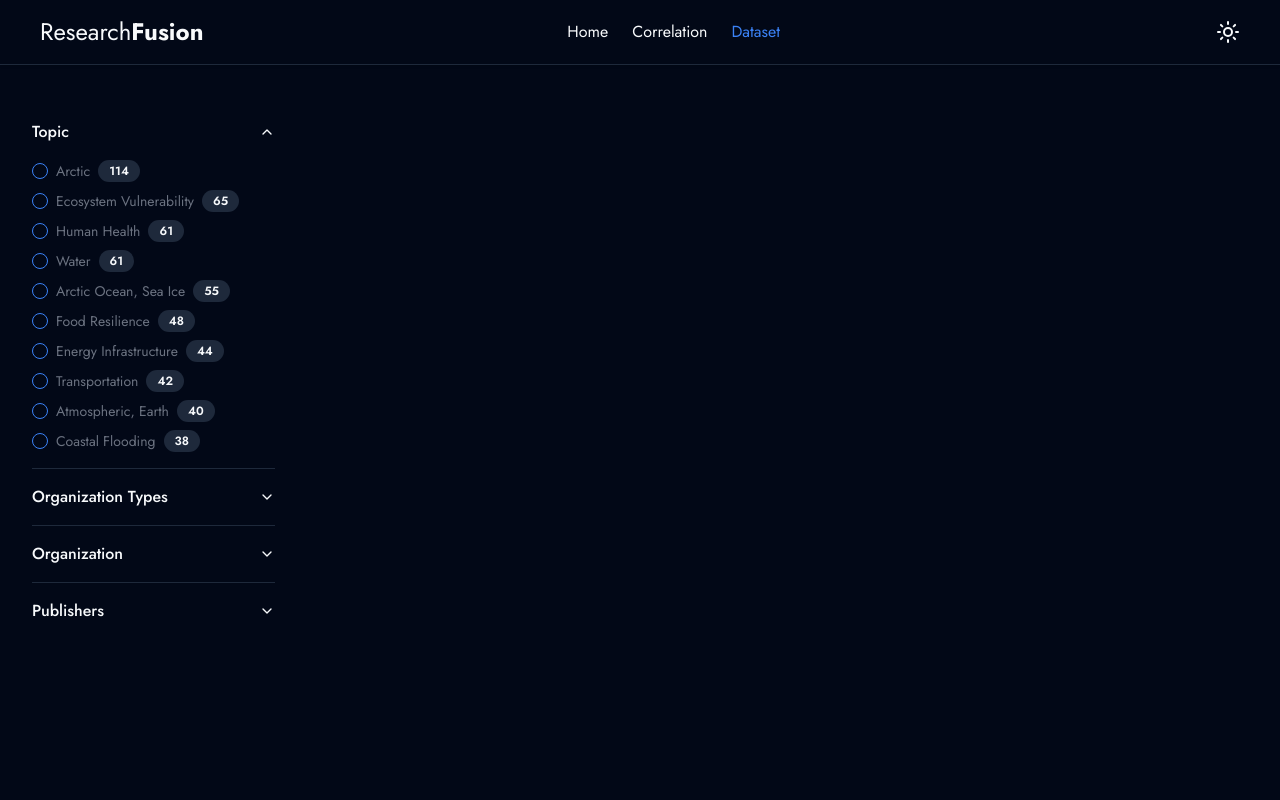
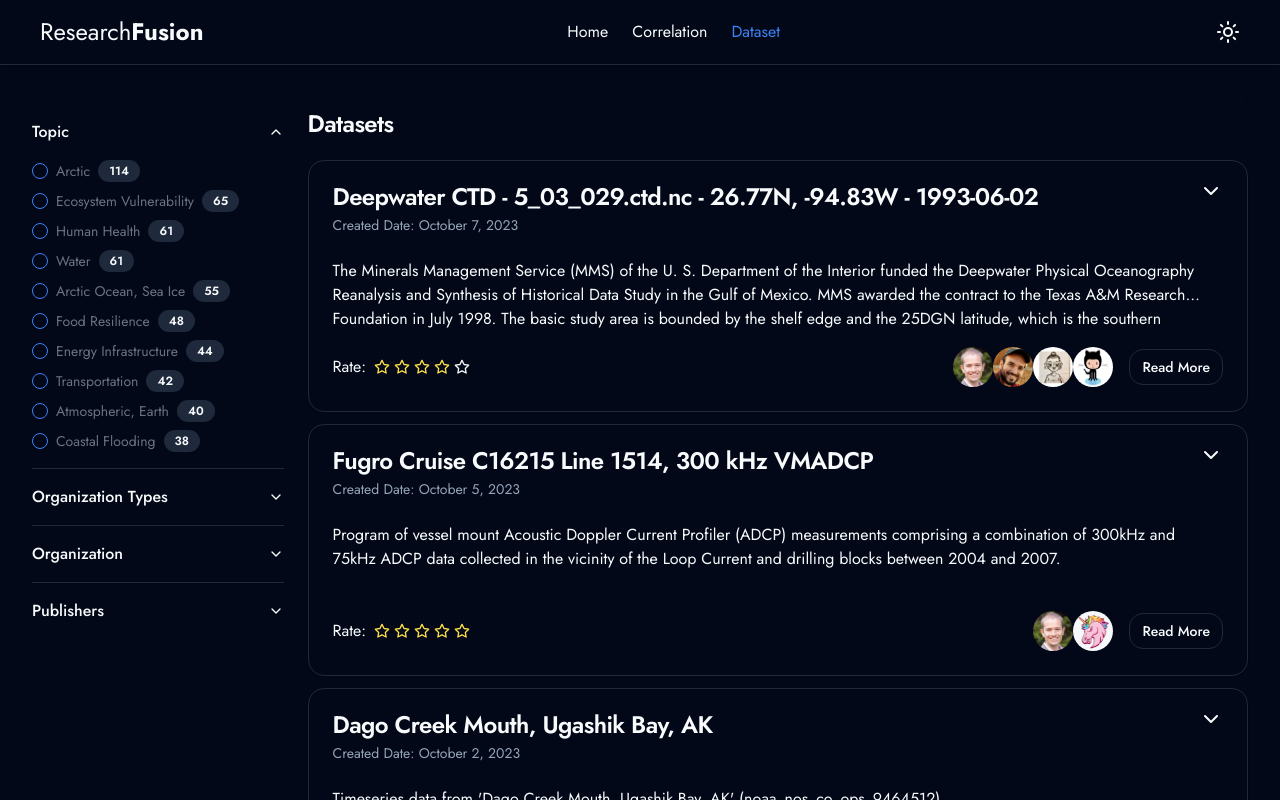
Before and after one commit to BEK23/InterLink, a React (Vite) app: page /dataset in a window 1280 px wide. Shown: the top 800 px of the page. Built offline with nearby package versions, Linux system fonts and the light colour scheme.

Commit message:
add: dataset table

```diff
--- /dev/null
+++ b/src/pages/dataset/components/dataset-item.tsx
@@ -0,0 +1,62 @@
+import {
+  Card,
+  CardContent,
+  CardDescription,
+  CardFooter,
+  CardHeader,
+  CardTitle,
+} from "ui/card";
+import { ChevronDown, ChevronUp, StarIcon } from "lucide-react";
+import { cn } from "@/utils";
+import { Avatar, AvatarFallback, AvatarImage } from "ui/avatar";
+import { Button } from "ui/button";
+import { useState } from "react";
+
+export const DatasetItem = ({ item }: { item: any }) => {
+  const [open, setOpen] = useState(false);
+
+  return (
+    <Card key={item.id} className="p-0">
+      <CardHeader className="relative">
+        <CardTitle>{item.title}</CardTitle>
+        <CardDescription>Created Date: {item.date}</CardDescription>
+        <div
+          className="absolute right-6 top-3 cursor-pointer"
+          onClick={() => setOpen((prevState) => !prevState)}
+        >
+          {open ? <ChevronUp /> : <ChevronDown />}
+        </div>
+      </CardHeader>
+      <CardContent className={cn(!open && "line-clamp-2 text-ellipsis")}>
+        {item.description}
+        {open && <div>{/* Data  */}</div>}
+      </CardContent>
+      <CardFooter className="justify-end pt-4">
+        <div className="mr-auto flex items-center gap-2">
+          Rate:
+          <div className="flex gap-1">
+            {[1, 2, 3, 4, 5].map((rate) => (
+              <StarIcon
+                size={16}
+                className={cn(
+                  item.score && item.score >= rate && "text-yellow-300"
+                )}
+              />
+            ))}
+          </div>
+        </div>
+        <div className="mr-4 flex">
+          {item.avatars?.map((item: any) => (
+            <Avatar>
+              <AvatarImage src={item?.url} />
+              <AvatarFallback>{item?.name[0]}</AvatarFallback>
+            </Avatar>
+          ))}
+        </div>
+        <Button size="sm" variant="outline">
+          Read More
+        </Button>
+      </CardFooter>
+    </Card>
+  );
+};
--- a/src/pages/dataset/dataset.tsx
+++ b/src/pages/dataset/dataset.tsx
@@ -1,12 +1,117 @@
 import { Filter } from "@/pages/dataset/components/filter";
+import { Card, CardContent, CardHeader, CardTitle } from "ui/card";
+import avatar1 from "../../../public/avatar-1.png";
+import avatar2 from "../../../public/avatar-2.png";
+import avatar3 from "../../../public/avatar-3.png";
+import avatar4 from "../../../public/avatar-4.png";
+import avatar5 from "../../../public/avatar-5.png";
+import { DatasetItem } from "@/pages/dataset/components/dataset-item";
 
 export default function DatasetPage() {
   return (
-    <div className="m-auto max-w-screen-xl">
-      <div className="w-1/5">
+    <div className="m-auto grid max-w-screen-xl grid-cols-9 gap-6">
+      <div className="col-span-2">
         <Filter />
       </div>
-      <div></div>
+      <div className="col-span-7">
+        <Card className="border-none p-0">
+          <CardHeader className="px-0">
+            <CardTitle>Datasets</CardTitle>
+          </CardHeader>
+          <CardContent className="space-y-3 px-0">
+            {dataset.map((item) => (
+              <DatasetItem item={item} />
+            ))}
+          </CardContent>
+        </Card>
+      </div>
     </div>
   );
 }
+
+const dataset = [
+  {
+    id: "0",
+    title: "Deepwater CTD - 5_03_029.ctd.nc - 26.77N, -94.83W - 1993-06-02",
+    date: "October 7, 2023",
+    description:
+      "The Minerals Management Service (MMS) of the U. S. Department of the Interior funded the Deepwater Physical Oceanography Reanalysis and Synthesis of Historical Data Study in the Gulf of Mexico. MMS awarded the contract to the Texas A&M Research Foundation in July 1998. The basic study area is bounded by the shelf edge and the 25DGN latitude, which is the southern boundary; it extends from sea surface to sea floor. MMS has four objectives for the study. First is to create an inventory of physical oceanographic data and compile it into a single database on a CD-ROM. Second is to conduct analyses and interpretations of the physical oceanographic data to identify physical processes and phenomena. Third is to produce a climatology of the processes from available data and analyses and to prioritize the processes in terms of importance to improved understanding, simulation, and prediction of deepwater circulation. Fourth is to provide criteria and constraints useful in design of future field observations and numerical modeling efforts. Study results will provide MMS with information needed to direct its resources more efficiently and effectively in the review and assessment of potential environmental impacts of offshore oil and gas operations in the deepwater Gulf of Mexico.",
+    avatars: [
+      {
+        url: avatar1,
+        name: "Jack",
+      },
+      {
+        url: avatar2,
+        name: "Jack",
+      },
+      {
+        url: avatar3,
+        name: "Jack",
+      },
+      {
+        url: avatar4,
+        name: "Jack",
+      },
+    ],
+    score: 4,
+  },
+  {
+    id: "1",
+    title: "Fugro Cruise C16215 Line 1514, 300 kHz VMADCP",
+    date: "October 5, 2023",
+    description:
+      "Program of vessel mount Acoustic Doppler Current Profiler (ADCP) measurements comprising a combination of 300kHz and 75kHz ADCP data collected in the vicinity of the Loop Current and drilling blocks between 2004 and 2007.",
+    avatars: [
+      {
+        url: avatar1,
+        name: "Jack",
+      },
+      {
+        url: avatar5,
+        name: "Jack",
+      },
+    ],
+    score: 5,
+  },
+  {
+    id: "2",
+    title: "Dago Creek Mouth, Ugashik Bay, AK",
+    date: "October 2, 2023",
+    description:
+      "Timeseries data from 'Dago Creek Mouth, Ugashik Bay, AK' (noaa_nos_co_ops_9464512)",
+    avatars: [
+      {
+        url: avatar2,
+        name: "Jack",
+      },
+      {
+        url: avatar5,
+        name: "Jack",
+      },
+      {
+        url: avatar4,
+        name: "Jack",
+      },
+    ],
+    score: 3,
+  },
+  {
+    id: "3",
+    title: "OASDI Beneficiaries by State and ZIP Code - 2020",
+    date: "October 1, 2023",
+    description:
+      "This annual publication focuses on the Social Security beneficiary population at the ZIP code level. It presents basic program data on the number and type of beneficiaries and the amount of benefits paid in each state, Social Security Administration field office, and ZIP code. It also shows the number of beneficiaries aged 65 or older. Report for 2020.",
+    avatars: [
+      {
+        url: avatar5,
+        name: "Jack",
+      },
+      {
+        url: avatar4,
+        name: "Jack",
+      },
+    ],
+    score: 5,
+  },
+];
```
